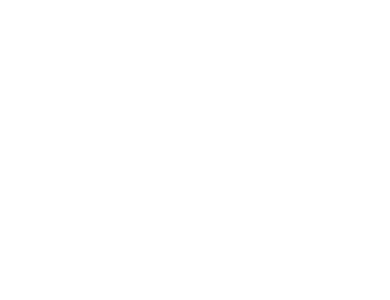
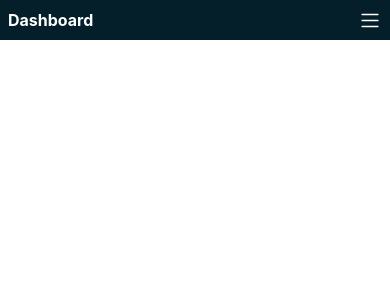
Before and after one commit to CPNV-ES/PRW3_What-The-Dog, a Next.js app: page / in a window 390 px wide. Shown: the top 300 px of the page. Built offline with nearby package versions, Linux system fonts and the light colour scheme.

Commit message:
Add Header component

```diff
--- a/src/pages/_app.tsx
+++ b/src/pages/_app.tsx
@@ -4,6 +4,7 @@
 import Head from "next/head";
 
 import "../styles/globals.css";
+import { Header } from "../ui/Header";
 
 const App: NextComponentType<AppContext, AppInitialProps, AppLayoutProps> = ({
   Component,
@@ -22,6 +23,7 @@
         />
         <title>What the dog</title>
       </Head>
+      <Header />
       {getLayout(<Component {...pageProps}></Component>)}
     </>
   );
--- /dev/null
+++ b/src/ui/Header.tsx
@@ -0,0 +1,12 @@
+import MenuHamburgerSVG from "../assets/menu-hamburger.svg";
+
+export const Header = () => {
+  return (
+    <header className="flex p-2 bg-[#041f29]">
+      <h1 className="font-bold text-white">Dashboard</h1>
+      <button className="ml-auto sm:hidden">
+        <MenuHamburgerSVG width={24} height={24} />
+      </button>
+    </header>
+  );
+};
```
